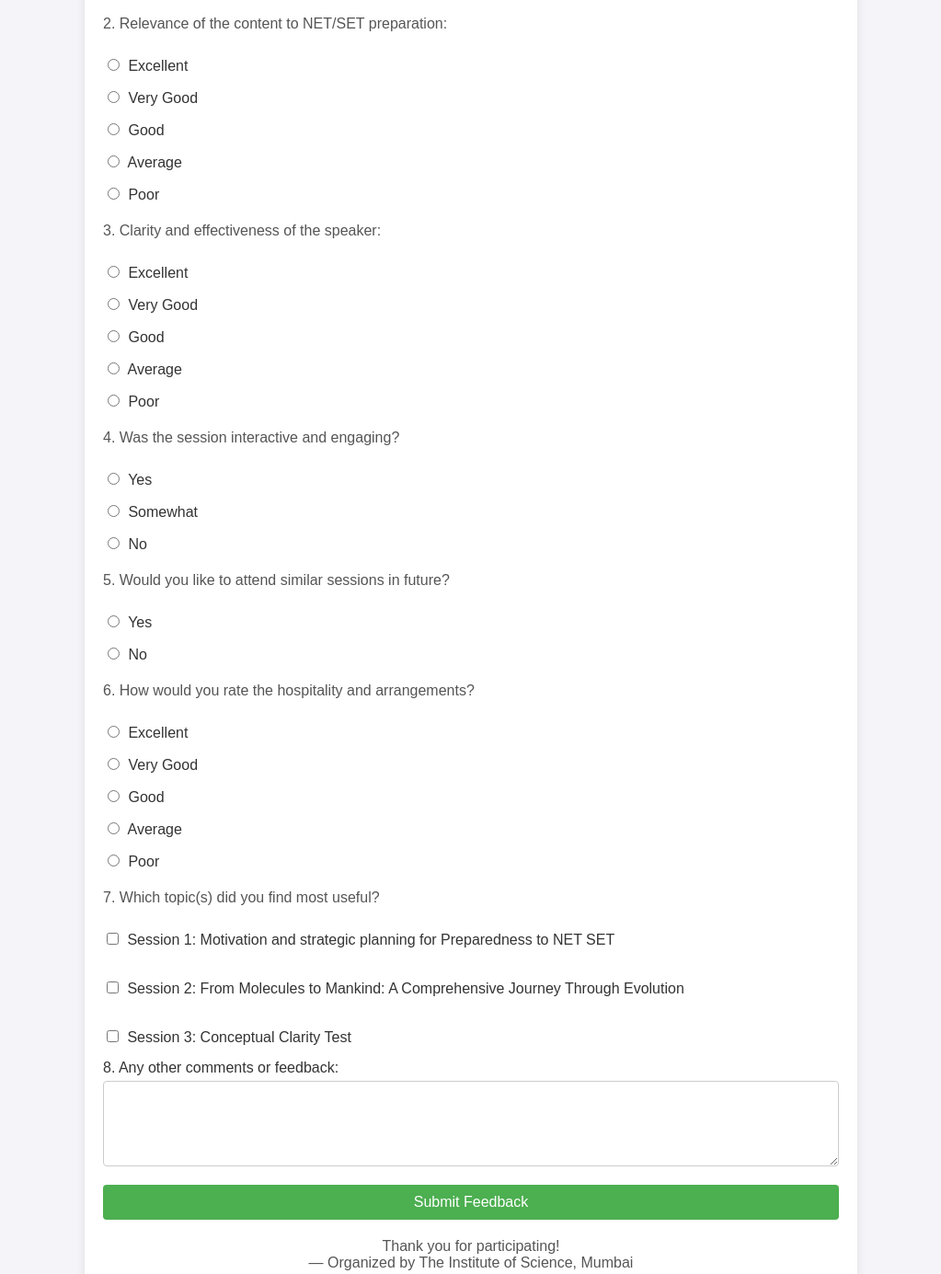
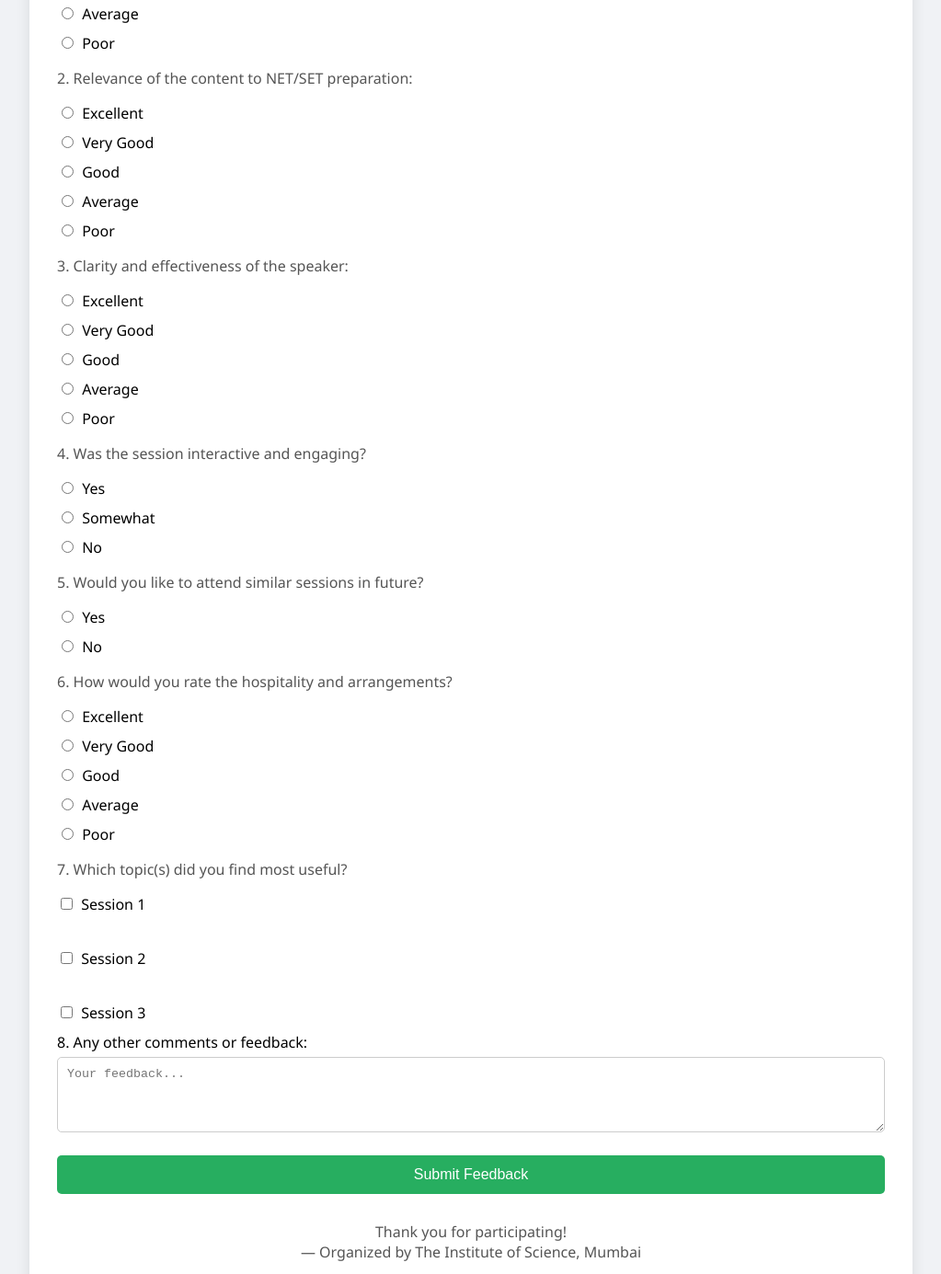
Before and after one commit to tushar-bit-cyber/net-set-feedback, a plain HTML site: page feedback-form/index.html in a window 1280 px wide. Shown: the part 800-2185 px from the top of the page at 92% size, without its empty margins (128-1151 px from the left). Drawn offline with Linux system fonts and the light colour scheme.

Commit message:
Elegant feedback form UI + Flask backend

```diff
--- a/feedback-form/css/style.css
+++ b/feedback-form/css/style.css
@@ -1,70 +1,81 @@
 body {
-  font-family: Arial, sans-serif;
-  background-color: #f4f4f9;
+  font-family: 'Segoe UI', Tahoma, Geneva, Verdana, sans-serif;
+  background-color: #f0f2f5;
   margin: 0;
   padding: 0;
 }
 .container {
-  max-width: 800px;
-  margin: 20px auto;
+  max-width: 900px;
+  margin: 30px auto;
   background: white;
-  padding: 20px;
-  border-radius: 8px;
-  box-shadow: 0 0 10px rgba(0,0,0,0.1);
+  padding: 30px;
+  border-radius: 10px;
+  box-shadow: 0 0 15px rgba(0,0,0,0.1);
 }
 header {
   text-align: center;
   margin-bottom: 20px;
 }
 .logo {
-  max-width: 150px;
+  max-width: 120px;
   margin-bottom: 10px;
 }
 h1 {
-  color: #333;
-  font-size: 24px;
+  font-size: 28px;
+  color: #2c3e50;
 }
 p {
   color: #555;
+  font-size: 16px;
 }
 form {
   display: flex;
   flex-direction: column;
 }
+.form-group {
+  margin-bottom: 20px;
+}
 label {
   margin: 10px 0 5px;
-  color: #333;
+  display: block;
+  font-weight: 500;
 }
-input[type="text"], input[type="email"], textarea {
-  padding: 8px;
+input[type="text"],
+input[type="email"],
+textarea {
+  padding: 10px;
+  width: 100%;
   border: 1px solid #ccc;
-  border-radius: 4px;
-  width: 100%;
+  border-radius: 5px;
   box-sizing: border-box;
 }
-input[type="radio"], input[type="checkbox"] {
+input[type="radio"],
+input[type="checkbox"] {
   margin-right: 5px;
 }
+textarea {
+  resize: vertical;
+}
 hr {
-  border: 0;
+  margin: 30px 0;
+  border: none;
   border-top: 1px solid #eee;
-  margin: 20px 0;
 }
 button {
-  background-color: #4CAF50;
+  background-color: #27ae60;
   color: white;
-  padding: 10px;
+  padding: 12px;
   border: none;
-  border-radius: 4px;
+  font-size: 16px;
+  border-radius: 5px;
   cursor: pointer;
-  font-size: 16px;
-  margin-top: 20px;
 }
 button:hover {
-  background-color: #45a049;
+  background-color: #219150;
 }
 footer {
   text-align: center;
-  margin-top: 20px;
+  margin-top: 30px;
   color: #777;
+  font-size: 14px;
 }
--- a/feedback-form/index.html
+++ b/feedback-form/index.html
@@ -11,11 +11,12 @@
     <header>
       <img src="assets/logo.png" alt="Institute Logo" class="logo">
       <h1>Workshop Feedback Form</h1>
-      <p><strong>One Day Workshop on:</strong> Mission NET/SET: Empowering Life Sciences Scholars</p>
+      <p><strong>One Day Workshop:</strong> Mission NET/SET: Empowering Life Sciences Scholars</p>
       <p><strong>Date:</strong> 2nd August 2025 | <strong>Venue:</strong> The Institute of Science, Mumbai</p>
     </header>
 
-    <form id="feedback-form" method="POST" action="/submit">
+    <form method="POST" action="/submit">
+      <div class="form-group">
         <label for="name">Full Name:</label>
         <input type="text" id="name" name="Full_Name" required>
 
@@ -24,9 +25,11 @@
 
         <label for="affiliation">College / Institution:</label>
         <input type="text" id="affiliation" name="Institution">
+      </div>
 
       <hr>
 
+      <div class="form-group">
         <p>1. How would you rate the workshop overall?</p>
         <label><input type="radio" name="Q1_Workshop_Overall" value="Excellent" required> Excellent</label>
         <label><input type="radio" name="Q1_Workshop_Overall" value="Very Good"> Very Good</label>
@@ -65,24 +68,13 @@
         <label><input type="radio" name="Q6_Hospitality" value="Poor"> Poor</label>
 
         <p>7. Which topic(s) did you find most useful?</p>
-
-<label>
-  <input type="checkbox" name="Q7_Useful_Topics" value="Session 1: Motivation and strategic planning for Preparedness to NET SET">
-  Session 1: Motivation and strategic planning for Preparedness to NET SET
-</label><br>
-
-<label>
-  <input type="checkbox" name="Q7_Useful_Topics" value="Session 2: From Molecules to Mankind: A Comprehensive Journey Through Evolution">
-  Session 2: From Molecules to Mankind: A Comprehensive Journey Through Evolution
-</label><br>
-
-<label>
-  <input type="checkbox" name="Q7_Useful_Topics" value="Session 3: Conceptual Clarity Test">
-  Session 3: Conceptual Clarity Test
-</label>
+        <label><input type="checkbox" name="Q7_Useful_Topics" value="Session 1: Motivation and strategic planning for Preparedness to NET SET"> Session 1</label><br>
+        <label><input type="checkbox" name="Q7_Useful_Topics" value="Session 2: From Molecules to Mankind: A Comprehensive Journey Through Evolution"> Session 2</label><br>
+        <label><input type="checkbox" name="Q7_Useful_Topics" value="Session 3: Conceptual Clarity Test"> Session 3</label>
 
         <label for="Q8_Comments">8. Any other comments or feedback:</label>
-      <textarea id="Q8_Comments" name="Q8_Comments" rows="5"></textarea>
+        <textarea id="Q8_Comments" name="Q8_Comments" rows="4" placeholder="Your feedback..."></textarea>
+      </div>
 
       <button type="submit">Submit Feedback</button>
     </form>
```
Also changed, not shown: 1 other file. Lines whose indentation alone changed are shown as unchanged.
